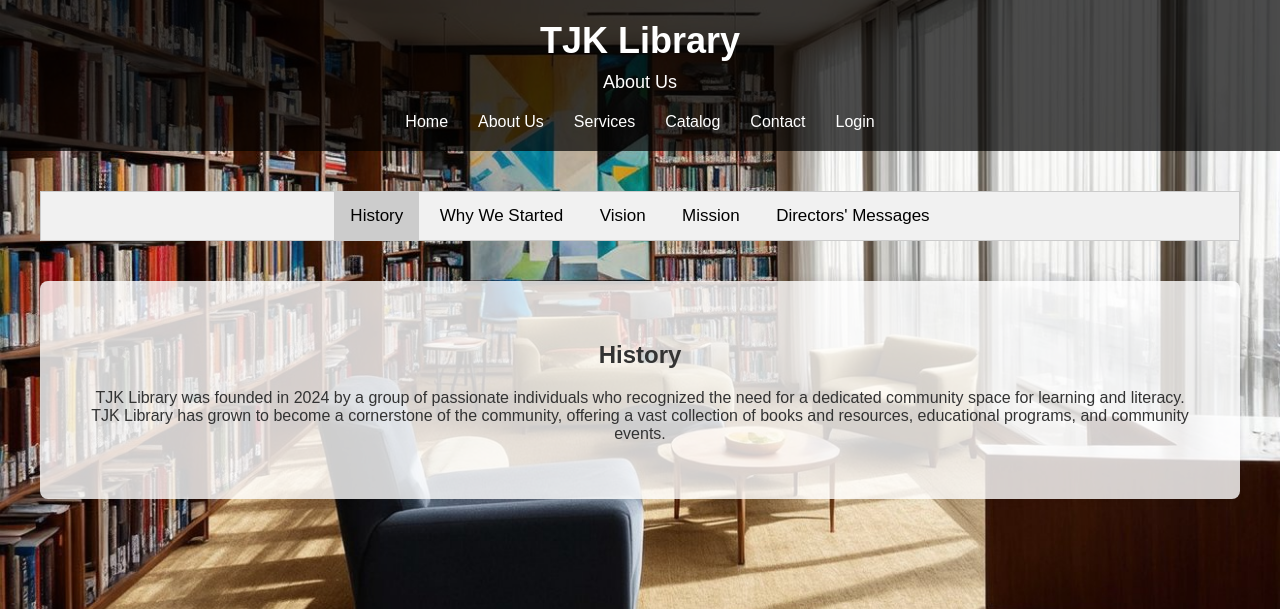
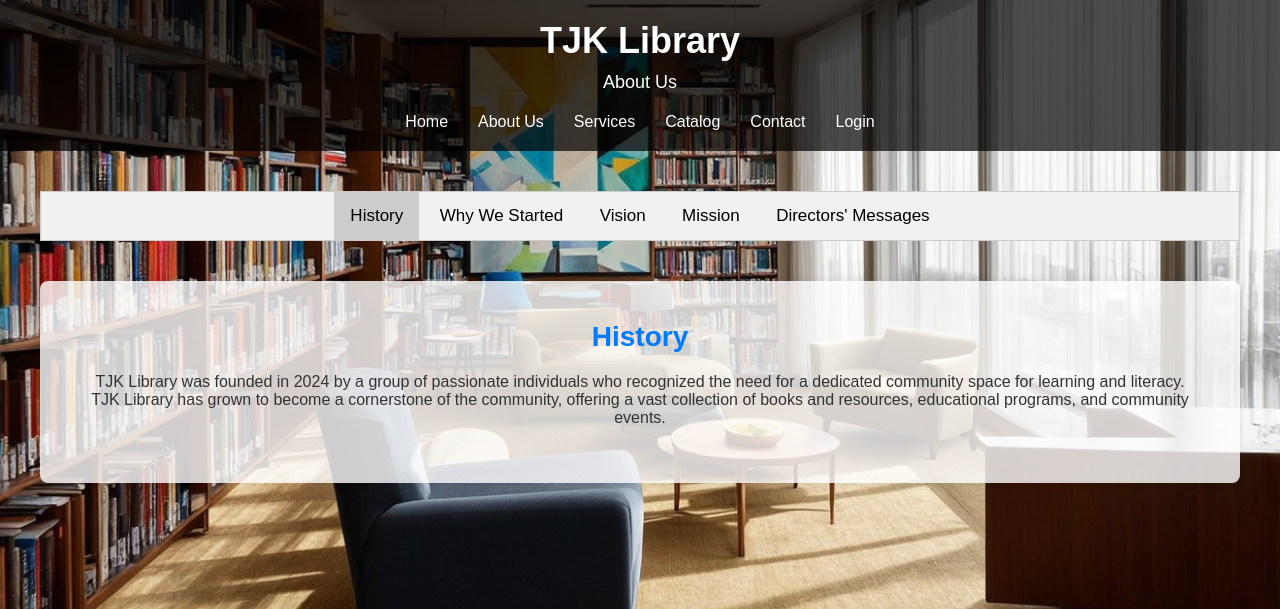
Before and after one commit to ThejanDulara/Group_1, a Django app: template lims_portal/lims_app/templates/lims_app/about_us.html in a window 1280 px wide. Shown: the top 609 px of the page. Run offline with Django 3.2, Linux system fonts and the light colour scheme; the template is opened without the code that fills it, so the values that code supplies are empty.

Commit message:
Updates about us page

```diff
--- a/lims_portal/static/css/about_us.css
+++ b/lims_portal/static/css/about_us.css
@@ -2,7 +2,7 @@ body {
     font-family: Arial, sans-serif;
     margin: 0;
     padding: 0;
-    background-image: url('../images/background.jpg');
+    background-image: url('../images/background.jpg'); /* Path to your background image */
     background-size: cover;
     background-repeat: no-repeat;
     background-position: center center;
@@ -10,7 +10,7 @@ body {
 }
 
 .header {
-    background-color: rgba(0, 0, 0, 0.7);
+    background-color: rgba(0, 0, 0, 0.7); /* Semi-transparent black background */
     color: #fff;
     padding: 20px 0;
     text-align: center;
@@ -98,6 +98,12 @@ main {
     margin-bottom: 40px;
 }
 
+.tabcontent h2 {
+    margin: 0 0 20px;
+    font-size: 28px;
+    color: #007bff;
+}
+
 .directors-messages .director-message {
     margin-bottom: 20px;
 }
```
